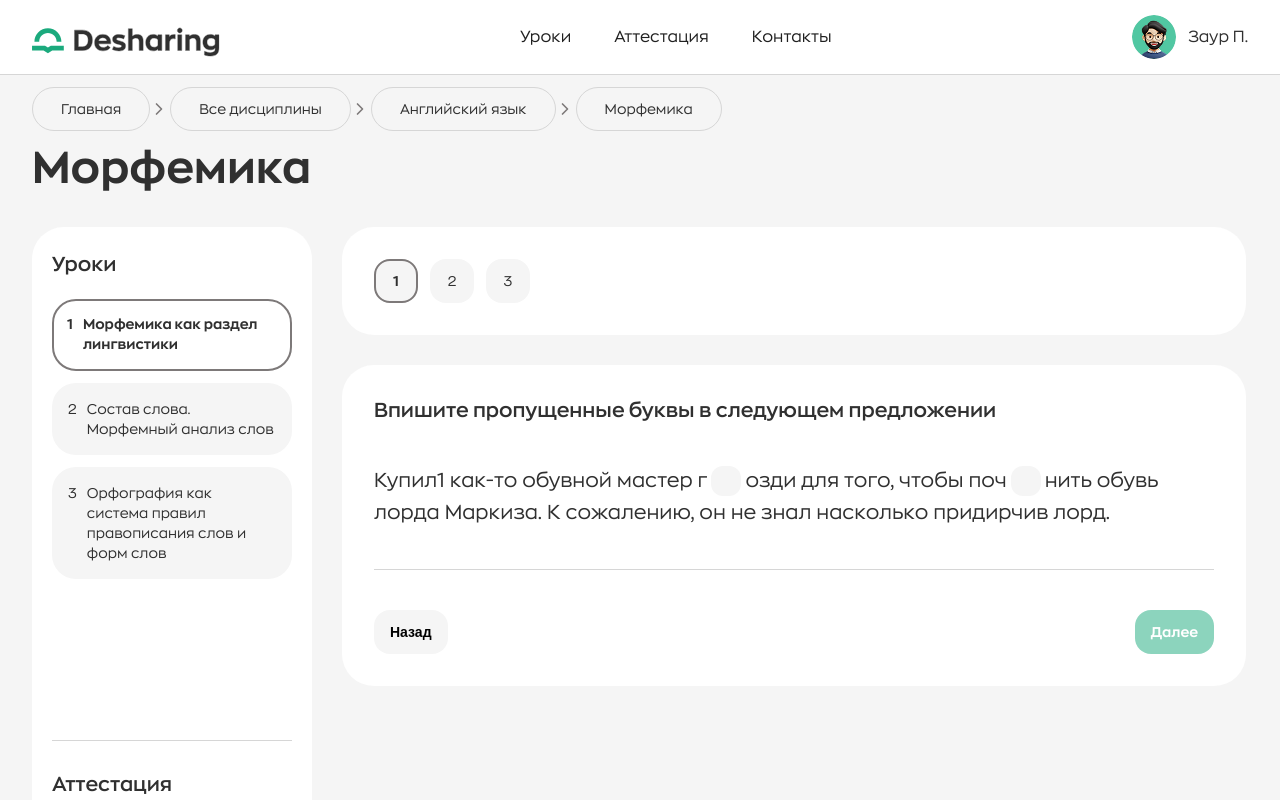
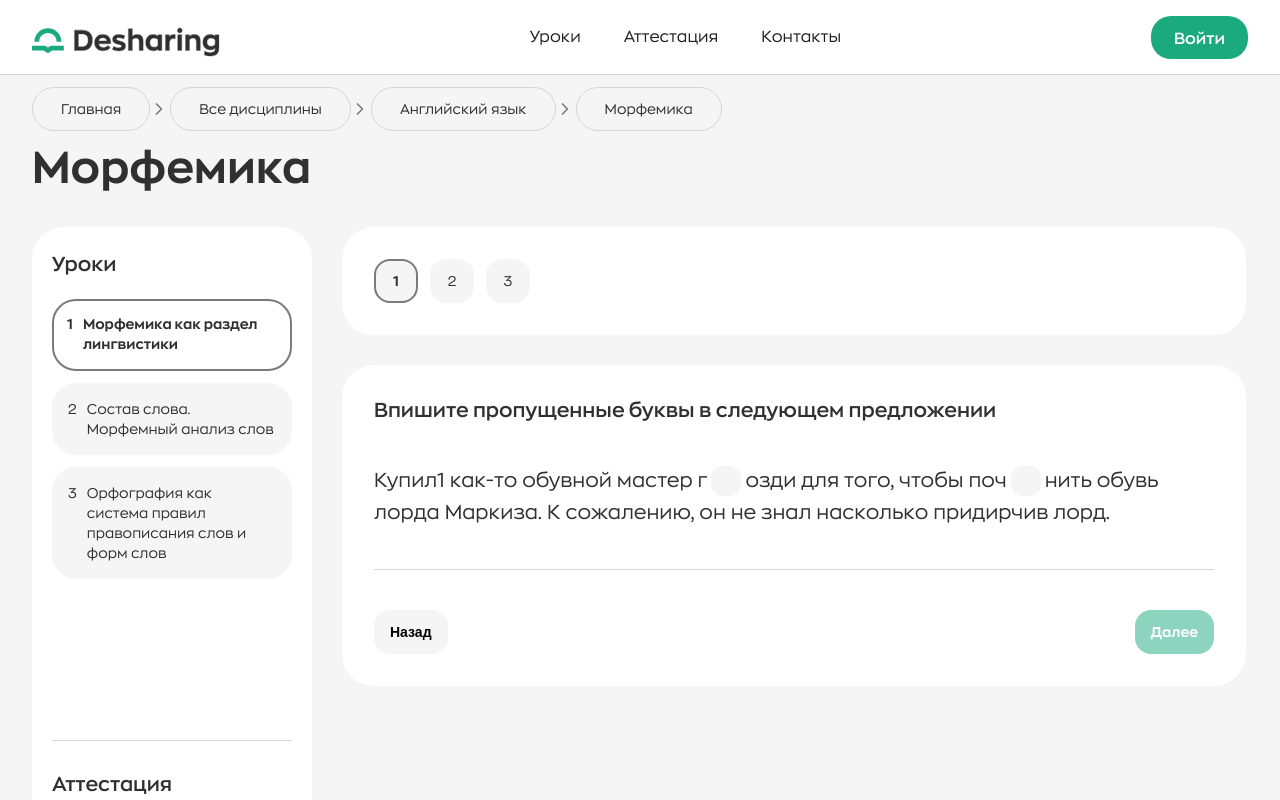
Before and after one commit to MilleniumIT06/deshar-frontend, a Next.js app: page /attestation/1 in a window 1280 px wide. Shown: the top 800 px of the page. Built offline with nearby package versions, Linux system fonts and the light colour scheme; a web font is replaced by a local one.

Commit message:
changes for pixel perfect

```diff
--- a/src/app/layout.tsx
+++ b/src/app/layout.tsx
@@ -18,7 +18,7 @@ const unbounded = Unbounded({
   subsets: ["latin"],
 });
 export const metadata: Metadata = {
-  title: "Create Next App",
+  title: "Главная",
   description: "Generated by create next app",
 };
 
--- a/src/components/Learn/styles.module.scss
+++ b/src/components/Learn/styles.module.scss
@@ -1,4 +1,4 @@
-@use './../../shared/scss/breakpoint'as breakpoint;
+@use './../../shared/scss/breakpoint' as breakpoint;
 
 .index {
 	min-height: 490px;
@@ -8,7 +8,7 @@
 	display: flex;
 	flex-direction: column;
 	align-items: center;
-    padding-top: 80px;
+	padding-top: 140px;
 	padding-bottom: 80px;
 	gap: 40px;
 }
--- a/src/middleware.ts
+++ b/src/middleware.ts
@@ -3,7 +3,7 @@ import type { NextRequest } from 'next/server'
 
 // This function can be marked `async` if using `await` inside
 export function middleware(request: NextRequest) {
-	const authedStatus = true
+	const authedStatus = false
 	if (!authedStatus) {
 		return NextResponse.redirect(new URL('/sign-in', request.url))
 	}
@@ -11,5 +11,5 @@ export function middleware(request: NextRequest) {
 
 // See "Matching Paths" below to learn more
 export const config = {
-	matcher: ['/authed', '/all-courses', '/completed-courses', '/learning'],
+	matcher: ['/authed', '/courses', '/courses/:path*', '/completed-courses', '/learning', '/learning/:path*'],
 }
--- a/src/shared/ui/Button/index.tsx
+++ b/src/shared/ui/Button/index.tsx
@@ -84,12 +84,12 @@ const Button = React.forwardRef<HTMLButtonElement, ButtonProps>(
             <Comp
                 className={cn(
                     buttonVariants({
+                        className,
                         variant,
                         size,
                         loading,
                         fullWidth,
                         isDisabled: isDisabled,
-                        className
                     })
                 )}
                 ref={ref}
--- a/src/widgets/Header/index.tsx
+++ b/src/widgets/Header/index.tsx
@@ -12,7 +12,7 @@ import { Logo } from '@/shared/ui/Logo';
 import styles from './styles.module.scss';
 
 export const Header = () => {
-    const [authed] = useState(true);
+    const [authed] = useState(false);
     return (<header className={styles.index}>
         <div className={cn("container", styles.headerContainer)}>
 
--- a/src/widgets/Header/styles.module.scss
+++ b/src/widgets/Header/styles.module.scss
@@ -16,19 +16,6 @@
 
 .headerNav {
 	@include breakpoint.middle-tablet {
-		display: none;
-	}
-}
-
-.headerBtn {
-	max-width: 92px;
-	height: 43px;
-
-	@include breakpoint.middle-tablet {
-		margin-right: 5%;
-	}
-
-	@include breakpoint.small-mobile {
 		display: none;
 	}
 }
@@ -82,4 +69,20 @@
 	@include breakpoint.middle-tablet {
 		justify-content: start;
 	}
+	.headerBtn {
+		height: 43px;
+		padding: 12px 23px;
+		border-radius: 20px;
+		font-family: var(--font-family);
+		font-weight: 600;
+		font-size: 16px;
+		color: var(--neutral-white);
+		@include breakpoint.middle-tablet {
+			margin-right: 5%;
+		}
+
+		@include breakpoint.small-mobile {
+			display: none;
+		}
+	}
 }
--- a/src/widgets/Reviews/ui/styles.module.scss
+++ b/src/widgets/Reviews/ui/styles.module.scss
@@ -4,10 +4,10 @@
 .index {
 	min-height: 500px;
 
-	@include mini.image-set-png('/Reviews/bg');
+	@include mini.image-set-png('/images/Reviews/bg');
 
 	background-position: right 150px top 10px;
-	background-size: 480px 480px;
+	background-size: 400px 400px;
 	background-repeat: no-repeat;
 }
 
```
Also changed, not shown: src/components/Info/styles.module.scss (+7 -3 lines). Lines whose indentation alone changed are shown as unchanged.
